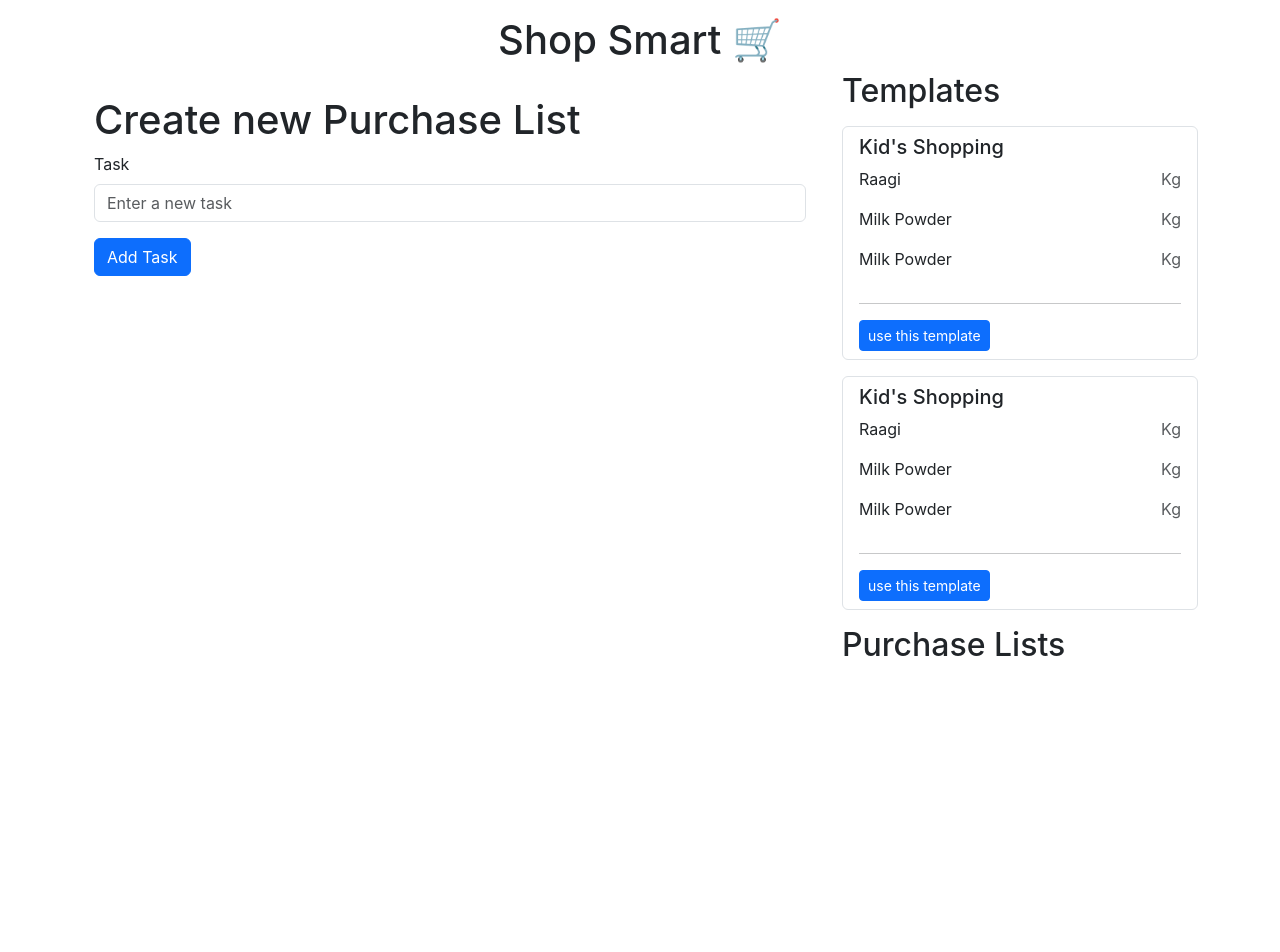
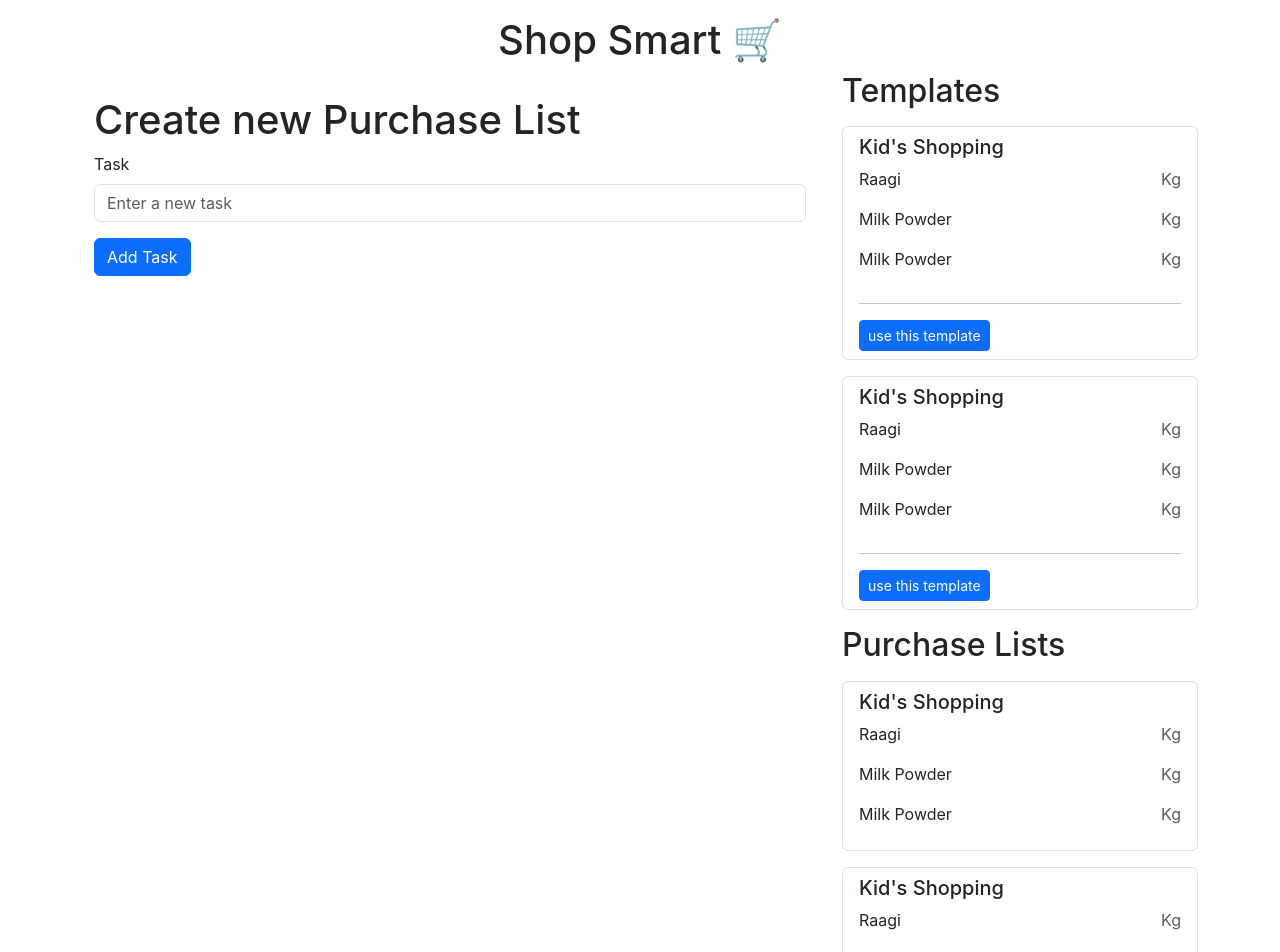
Before and after one commit to prajeesh-mp/shop-smart, a React (Create React App) app: page / in a window 1280 px wide. Shown: the top 952 px of the page. Before the commit the page ends 800 px from the top, so only its background shows below. Built offline with nearby package versions, Linux system fonts and the light colour scheme.

Commit message:
Update: Purchased Lists

```diff
--- a/src/components/Layout.tsx
+++ b/src/components/Layout.tsx
@@ -1,6 +1,7 @@
 import { Col, Container, Row } from "react-bootstrap";
 import { Outlet } from "react-router-dom";
 import Template from "./Template";
+import Purchase from "./Purchase";
 
 function Layout() {
   return (
@@ -15,6 +16,8 @@ function Layout() {
           <Template />
           <Template />
           <h2>Purchase Lists</h2>
+          <Purchase />
+          <Purchase />
         </Col>
       </Row>
     </Container>
--- /dev/null
+++ b/src/components/Purchase.tsx
@@ -0,0 +1,24 @@
+function Purchase() {
+  return (
+    <div className="border rounded p-2 px-3 justify-content-center align-items-center my-3">
+      <h5>Kid's Shopping</h5>
+
+      <div className="d-flex flex-row justify-content-between align-items-center">
+        <p>Raagi</p>
+        <p className="text-muted">Kg</p>
+      </div>
+
+      <div className="d-flex flex-row justify-content-between align-items-center">
+        <p>Milk Powder</p>
+        <p className="text-muted">Kg</p>
+      </div>
+
+      <div className="d-flex flex-row justify-content-between align-items-center">
+        <p>Milk Powder</p>
+        <p className="text-muted">Kg</p>
+      </div>
+    </div>
+  );
+}
+
+export default Purchase;
```
